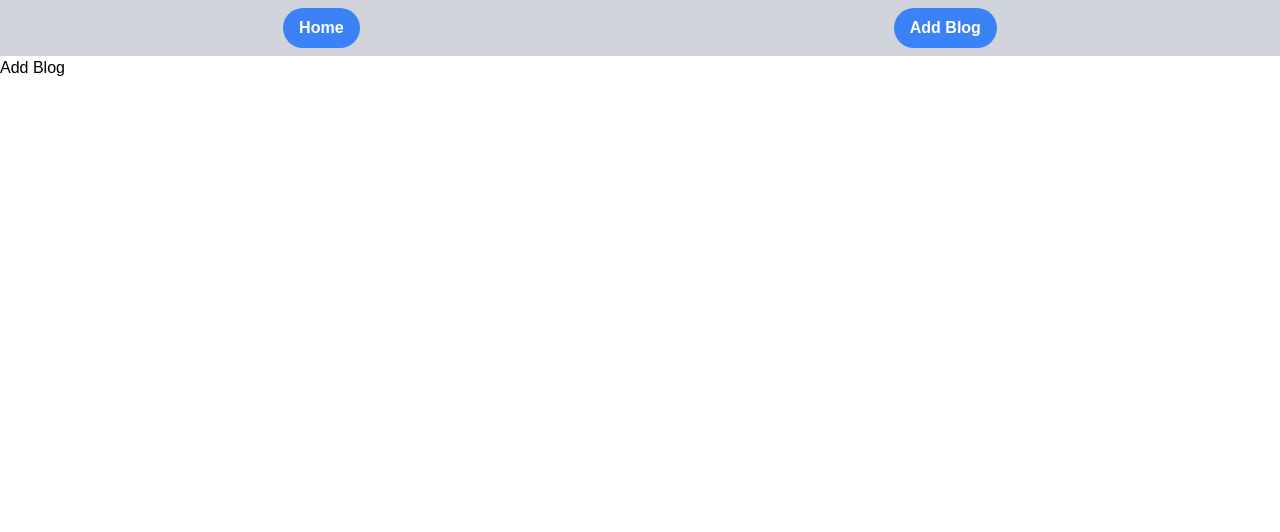
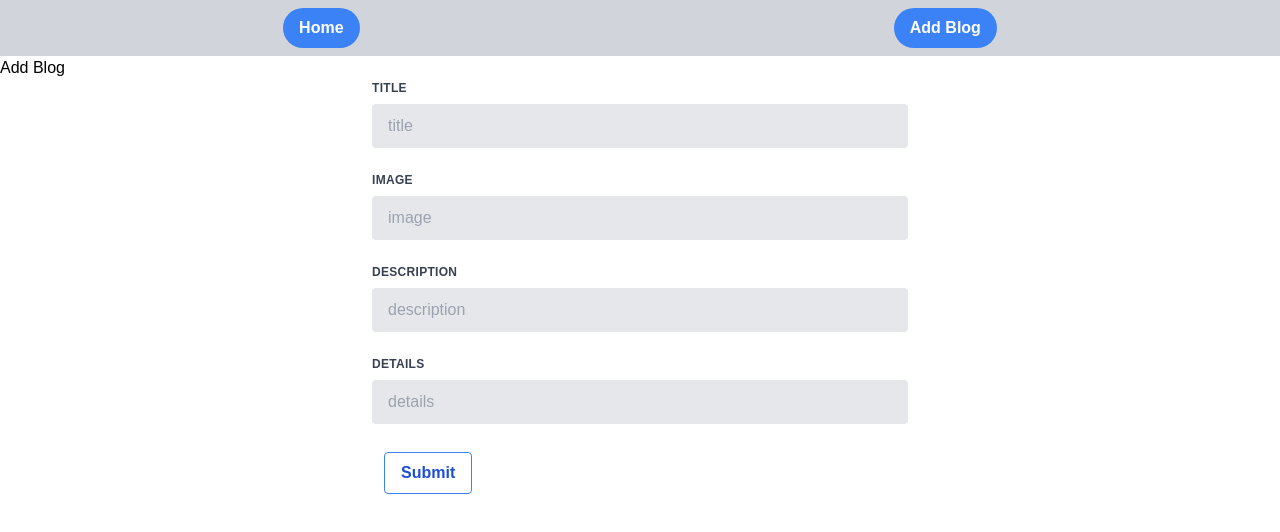
Before and after one commit to adamowada/next-practice, a Next.js app: page /add-blog in a window 1280 px wide. Shown: the top 532 px of the page. Built offline with nearby package versions, Linux system fonts and the light colour scheme.

Commit message:
added the add blogs, add blog form, and dummy data

```diff
--- /dev/null
+++ b/components/blogForm/BlogForm.js
@@ -0,0 +1,51 @@
+function BlogForm() {
+  return (
+    <form className="max-w-lg w-full mx-auto">
+      <div className="flex flex-wrap -mx-3 mb-6">
+        <label className="block uppercase tracking-wide text-gray-700 text-xs font-bold mb-2">
+          Title
+        </label>
+        <input
+          className="appearance-none block w-full bg-gray-200 text-gray-700 rounded py-3 px-4 leading-tight focus:outline-none focus:bg-white"
+          type="text"
+          placeholder="title"
+        />
+      </div>
+      <div className="flex flex-wrap -mx-3 mb-6">
+        <label className="block uppercase tracking-wide text-gray-700 text-xs font-bold mb-2">
+          Image
+        </label>
+        <input
+          className="appearance-none block w-full bg-gray-200 text-gray-700 rounded py-3 px-4 leading-tight focus:outline-none focus:bg-white"
+          type="text"
+          placeholder="image"
+        />
+      </div>
+      <div className="flex flex-wrap -mx-3 mb-6">
+        <label className="block uppercase tracking-wide text-gray-700 text-xs font-bold mb-2">
+          Description
+        </label>
+        <input
+          className="appearance-none block w-full bg-gray-200 text-gray-700 rounded py-3 px-4 leading-tight focus:outline-none focus:bg-white"
+          type="text"
+          placeholder="description"
+        />
+      </div>
+      <div className="flex flex-wrap -mx-3 mb-6">
+        <label className="block uppercase tracking-wide text-gray-700 text-xs font-bold mb-2">
+          Details
+        </label>
+        <input
+          className="appearance-none block w-full bg-gray-200 text-gray-700 rounded py-3 px-4 leading-tight focus:outline-none focus:bg-white"
+          type="text"
+          placeholder="details"
+        />
+      </div>
+      <button className="px-4 py-2 my-1 font-semibold text-blue-700 bg-transparent border border-blue-500 rounded hover:bg-blue-500 hover:text-white hover:border-transparent">
+        Submit
+      </button>
+    </form>
+  );
+}
+
+export default BlogForm;
--- /dev/null
+++ b/components/blogItem/BlogItem.js
@@ -0,0 +1,31 @@
+import { useRouter } from "next/router";
+
+function BlogItem(props) {
+  const { title, image, description, details, slug } = props;
+
+  const router = useRouter();
+
+  const onNavigate = () => {
+    router.push(`/${slug}`);
+  };
+
+  return (
+    <div className="max-w-sm mx-auto my-2 overflow-hidden rounded shadow-lg">
+      <img className="w-full h-60" src={image} alt={title} />
+      <div className="px-6 py-4">
+        <div className="mb-2 text-xl font-bold">{title}</div>
+        <p className="text-base text-gray-700">{description}</p>
+      </div>
+      <div className="text-center">
+        <button
+          onClick={onNavigate}
+          className="px-4 py-2 my-1 font-semibold text-blue-700 bg-transparent border border-blue-500 rounded hover:bg-blue-500 hover:text-white hover:border-transparent"
+        >
+          Read More...
+        </button>
+      </div>
+    </div>
+  );
+}
+
+export default BlogItem;
--- a/pages/add-blog/index.js
+++ b/pages/add-blog/index.js
@@ -1,5 +1,13 @@
+import { Fragment } from "react";
+import BlogForm from "../../components/blogForm/BlogForm";
+
 function AddBlog() {
-    return <h1>Add Blog</h1>;
+  return (
+    <Fragment>
+      <h1>Add Blog</h1>
+      <BlogForm />
+    </Fragment>
+  );
 }
 
 export default AddBlog;
--- a/pages/index.js
+++ b/pages/index.js
@@ -1,14 +1,50 @@
-import { Fragment } from 'react';
-import Head from 'next/head';
+import { Fragment } from "react";
+import Head from "next/head";
+import BlogItem from "../components/blogItem/BlogItem";
+
+const BLOG_POSTS = [
+  {
+    id: 1,
+    slug: "first-blog",
+    title: "First Blog",
+    image:
+      "https://images.unsplash.com/photo-1650054097876-2dc03516eb64?ixlib=rb-1.2.1&ixid=MnwxMjA3fDB8MHxwaG90by1wYWdlfHx8fGVufDB8fHx8&auto=format&fit=crop&w=764&q=80",
+    description: "first blog post lalala",
+    details: "blog details go here",
+  },
+  {
+    id: 2,
+    slug: "second-blog",
+    title: "Second Blog",
+    image:
+      "https://images.unsplash.com/photo-1650054097876-2dc03516eb64?ixlib=rb-1.2.1&ixid=MnwxMjA3fDB8MHxwaG90by1wYWdlfHx8fGVufDB8fHx8&auto=format&fit=crop&w=764&q=80",
+    description: "second blog post lalala",
+    details: "2nd blog blog details go here",
+  },
+];
 
 function HomePage() {
   return (
     <Fragment>
       <Head>
-        <link href="https://fonts.googleapis.com/css2?family=Montserrat&display=swap" rel="stylesheet" />
+        <link
+          href="https://fonts.googleapis.com/css2?family=Montserrat&display=swap"
+          rel="stylesheet"
+        />
       </Head>
 
-      <h1>The Home Page</h1>
+      <h1>Blog Page</h1>
+      {BLOG_POSTS.map((blog) => (
+        <div key={blog.id} className="flex flex-col">
+          <BlogItem
+            title={blog.title}
+            image={blog.image}
+            description={blog.description}
+            details={blog.details}
+            slug={blog.slug}
+          />
+        </div>
+      ))}
     </Fragment>
   );
 }
```
